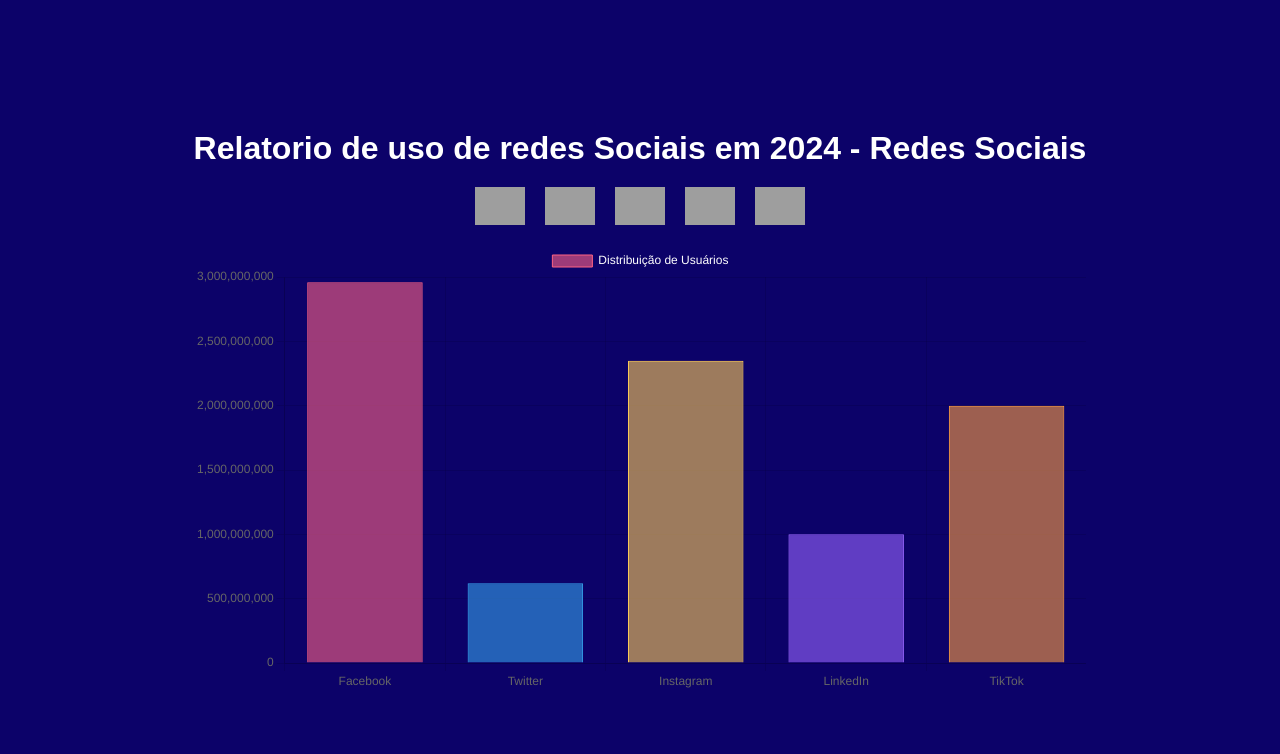
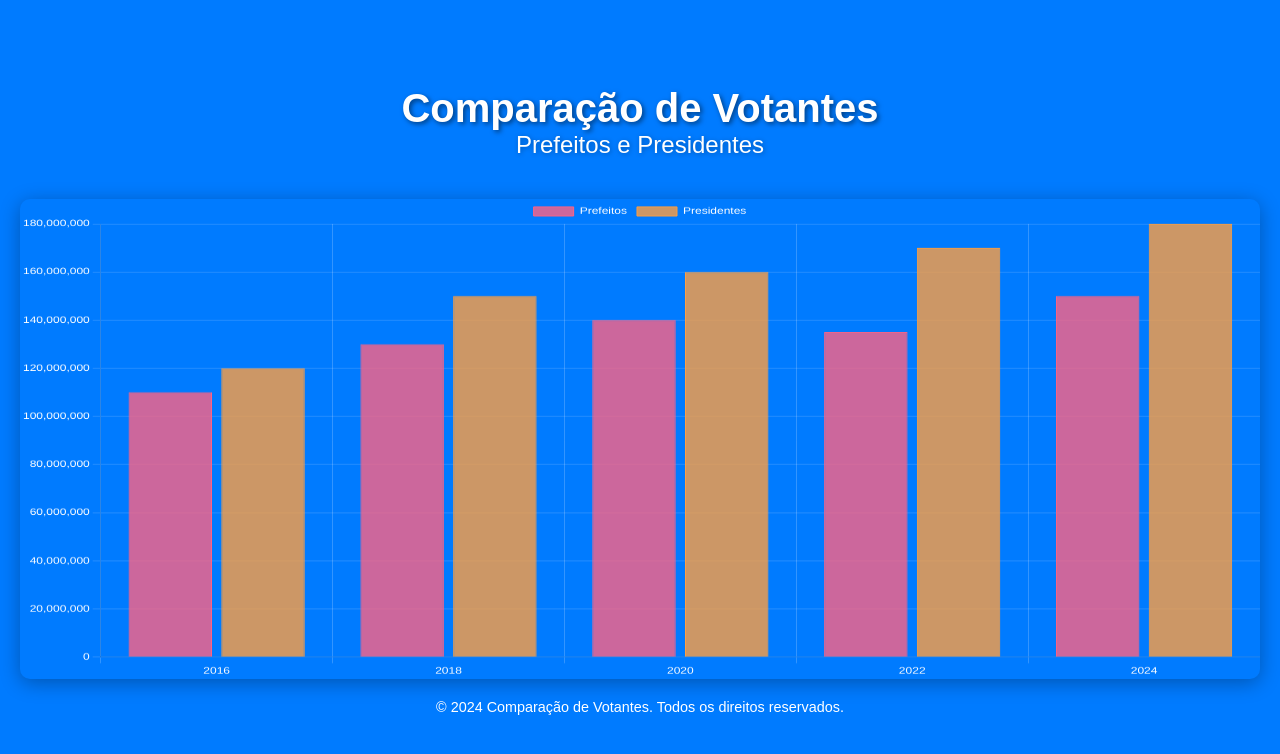
Before and after one commit to angelo-gabriel11/relatorio-de-redes-socias, a plain HTML site: page index.html in a window 1280 px wide. Drawn offline with nearby package versions, Linux system fonts and the light colour scheme; grey boxes are pictures that could not be loaded.

Commit message:
Add files via upload

```diff
--- a/index.html
+++ b/index.html
@@ -3,21 +3,20 @@
 <head>
     <meta charset="UTF-8">
     <meta name="viewport" content="width=device-width, initial-scale=1.0">
-    <title>Relatórios de Usuários - Redes Sociais</title>
+    <title>Comparação de Votantes: Prefeitos e Presidentes</title>
     <link rel="stylesheet" href="styles.css">
     <script src="https://cdn.jsdelivr.net/npm/chart.js"></script>
 </head>
 <body>
     <div class="container">
-        <h1>Relatorio de uso de redes Sociais em 2024 - Redes Sociais</h1>
-        <div class="logos">
-            <img src="https://upload.wikimedia.org/wikipedia/commons/5/51/Facebook_f_logo_%282019%29.svg" alt="Facebook" class="logo">
-            <img src="https://logodownload.org/wp-content/uploads/2014/09/twitter-logo-4.png" alt="Twitter" class="logo">
-            <img src="https://upload.wikimedia.org/wikipedia/commons/a/a5/Instagram_icon.png" alt="Instagram" class="logo">
-            <img src="https://content.linkedin.com/content/dam/me/business/en-us/amp/brand-site/v2/bg/LI-Bug.svg.original.svg" alt="LinkedIn" class="logo">
-            <img src="https://logodownload.org/wp-content/uploads/2019/08/tiktok-logo-0-1.png" alt="TikTok" class="logo">
-        </div>
-        <canvas id="userChart" width="400" height="200"></canvas>
+        <header>
+            <h1>Comparação de Votantes</h1>
+            <h2>Prefeitos e Presidentes</h2>
+        </header>
+        <canvas id="votingChart"></canvas>
+        <footer>
+            <p>&copy; 2024 Comparação de Votantes. Todos os direitos reservados.</p>
+        </footer>
     </div>
     <script src="script.js"></script>
 </body>
--- a/script.js
+++ b/script.js
@@ -1,79 +1,104 @@
 document.addEventListener('DOMContentLoaded', () => {
-    // Dados atualizados para 2024
-    const SOCIAL_MEDIA_DATA = {
-        Facebook: 2960000000, // 2.96 bilhões
-        Twitter: 619000000,   // 619 milhões
-        Instagram: 2350000000, // 2.35 bilhões
-        LinkedIn: 1000000000,  // 1 bilhão
-        TikTok: 2000000000    // 2 bilhões
+    const VOTING_DATA = {
+        '2016': {
+            'Prefeitos': 110000000,
+            'Presidentes': 120000000
+        },
+        '2018': {
+            'Prefeitos': 130000000,
+            'Presidentes': 150000000
+        },
+        '2020': {
+            'Prefeitos': 140000000,
+            'Presidentes': 160000000
+        },
+        '2022': {
+            'Prefeitos': 135000000,
+            'Presidentes': 170000000
+        },
+        '2024': {
+            'Prefeitos': 150000000,
+            'Presidentes': 180000000
+        }
     };
 
-    const CHART_COLORS = [
-        'rgba(255, 99, 132, 0.6)',
-        'rgba(54, 162, 235, 0.6)',
-        'rgba(255, 206, 86, 0.6)',
-        'rgba(153, 102, 255, 0.6)',
-        'rgba(255, 159, 64, 0.6)'
-    ];
+    const CHART_COLORS = {
+        'Prefeitos': 'rgba(255, 99, 132, 0.8)',
+        'Presidentes': 'rgba(255, 159, 64, 0.8)'
+    };
 
     const CHART_OPTIONS = {
         responsive: true,
+        animation: {
+            duration: 1500,
+            easing: 'easeOutBounce'
+        },
         plugins: {
             legend: {
                 position: 'top',
                 labels: {
-                    color: '#ffffff' // Cor da legenda
+                    color: '#ffffff'
                 }
             },
             tooltip: {
                 callbacks: {
                     label: function(tooltipItem) {
-                        let label = tooltipItem.label || '';
+                        let label = tooltipItem.dataset.label || '';
                         if (label) {
                             label += ': ';
                         }
-                        label += tooltipItem.raw;
+                        label += tooltipItem.raw.toLocaleString();
                         return label;
                     }
                 }
             }
         },
-        animation: {
-            duration: 10005, // Duração da animação em milissegundos
-            easing: 'easeOutBounce' // Tipo de animação
+        scales: {
+            y: {
+                beginAtZero: true,
+                ticks: {
+                    color: '#ffffff'
+                },
+                grid: {
+                    color: 'rgba(255, 255, 255, 0.2)'
+                }
+            },
+            x: {
+                ticks: {
+                    color: '#ffffff'
+                },
+                grid: {
+                    color: 'rgba(255, 255, 255, 0.2)'
+                }
+            }
         }
     };
 
-    // Função para criar gráficos de barras
-    function createBarChart(ctx, labels, data, title) {
+    function createBarChart(ctx, labels, datasets) {
         return new Chart(ctx, {
             type: 'bar',
             data: {
                 labels: labels,
-                datasets: [{
-                    label: title,
-                    data: data,
-                    backgroundColor: CHART_COLORS,
-                    borderColor: CHART_COLORS.map(color => color.replace(/0.6\)/, '1)')),
-                    borderWidth: 1
-                }]
+                datasets: datasets
             },
             options: CHART_OPTIONS
         });
     }
 
-    // Função principal para inicializar o gráfico
     function initChart() {
-        const ctx = document.getElementById('userChart').getContext('2d');
-
-        // Dados para o gráfico
-        const labels = Object.keys(SOCIAL_MEDIA_DATA);
-        const chartData = Object.values(SOCIAL_MEDIA_DATA);
-
-        // Cria o gráfico de barras
-        createBarChart(ctx, labels, chartData, 'Distribuição de Usuários');
+        const ctx = document.getElementById('votingChart').getContext('2d');
+        const labels = Object.keys(VOTING_DATA);
+        const datasets = Object.keys(VOTING_DATA[labels[0]]).map(category => {
+            return {
+                label: category,
+                data: labels.map(year => VOTING_DATA[year][category]),
+                backgroundColor: CHART_COLORS[category],
+                borderColor: CHART_COLORS[category].replace(/0.8\)/, '1)'),
+                borderWidth: 1
+            };
+        });
+        createBarChart(ctx, labels, datasets);
     }
 
-    // Inicializa o gráfico
     initChart();
 });
--- a/styles.css
+++ b/styles.css
@@ -1,31 +1,60 @@
+* {
+    margin: 0;
+    padding: 0;
+    box-sizing: border-box;
+}
+
 body {
-    background-color: #0c0269; /* Fundo preto */
-    color: #ffffff; /* Texto branco */
-    font-family: Arial, sans-serif;
+    font-family: 'Arial', sans-serif;
+    background-color: #007BFF; /* Azul para o fundo */
+    color: #ffffff; /* Cor do texto */
+}
+
+.container {
     display: flex;
     flex-direction: column;
     align-items: center;
     justify-content: center;
-    height: 100vh;
-    margin: 0;
+    height: 100vh; /* Ocupa a altura total da tela */
+    padding: 20px;
 }
 
-
-.container {
+header {
     text-align: center;
+    margin-bottom: 20px;
 }
 
 h1 {
-    margin-bottom: 20px;
+    font-size: 2.5rem; /* Tamanho maior do texto */
+    text-shadow: 2px 2px 5px rgba(0, 0, 0, 0.5);
 }
 
-.logos {
-    display: flex;
-    justify-content: center;
+h2 {
+    font-size: 1.5rem; /* Tamanho do subtítulo */
     margin-bottom: 20px;
+    font-weight: 300;
+    text-shadow: 1px 1px 5px rgba(0, 0, 0, 0.3);
 }
 
-.logo {
-    width: 50px; /* Ajuste o tamanho conforme necessário */
-    margin: 0 10px; /* Espaçamento entre as imagens */
+canvas {
+    width: 100% !important; /* Garante que o canvas ocupe a largura total */
+    height: 60vh !important; /* Altura fixa */
+    border-radius: 10px; /* Bordas arredondadas */
+    box-shadow: 0 4px 20px rgba(0, 0, 0, 0.3); /* Sombra para o gráfico */
 }
+
+footer {
+    margin-top: 20px;
+    text-align: center;
+    font-size: 0.9rem;
+}
+
+@media (max-width: 768px) {
+    h1 {
+        font-size: 2rem; /* Reduz o tamanho em telas menores */
+    }
+
+    h2 {
+        font-size: 1.2rem; /* Reduz o tamanho em telas menores */
+    }
+}
```
